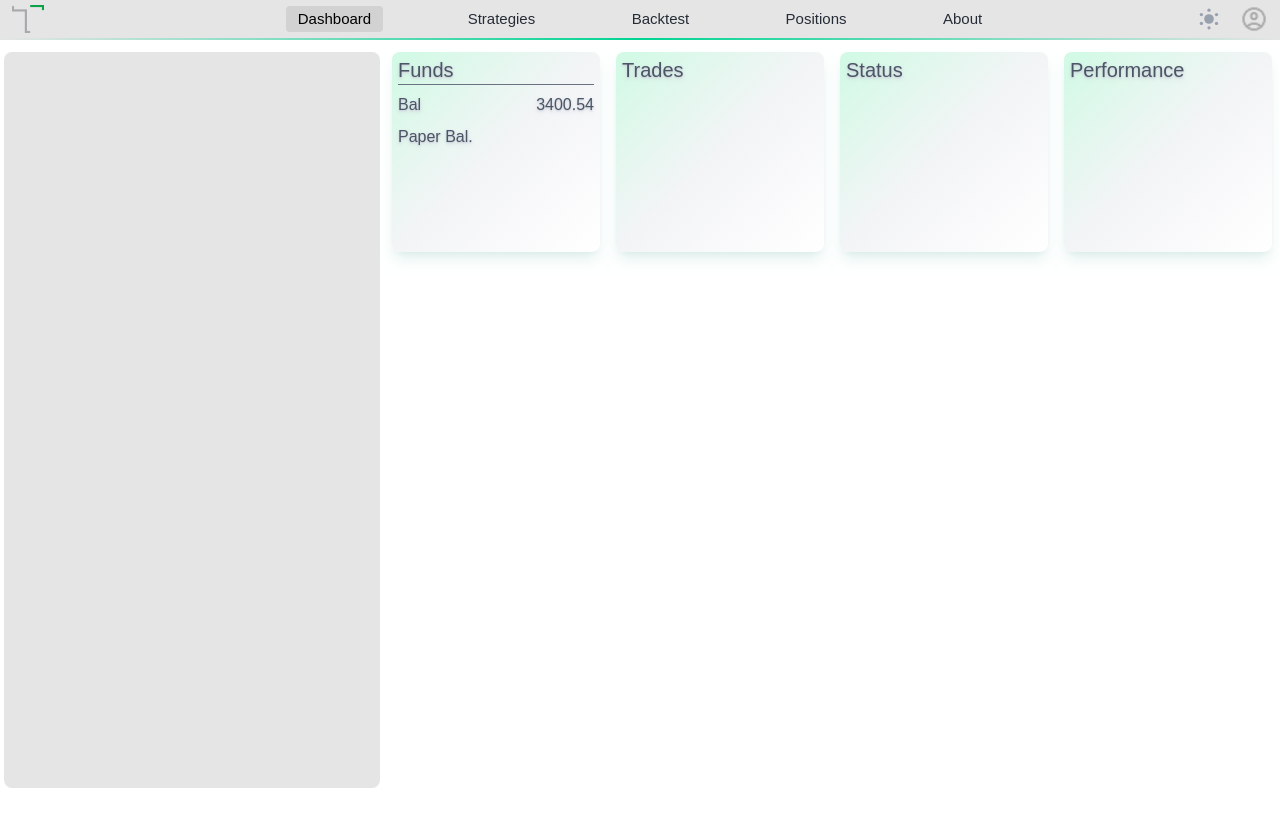
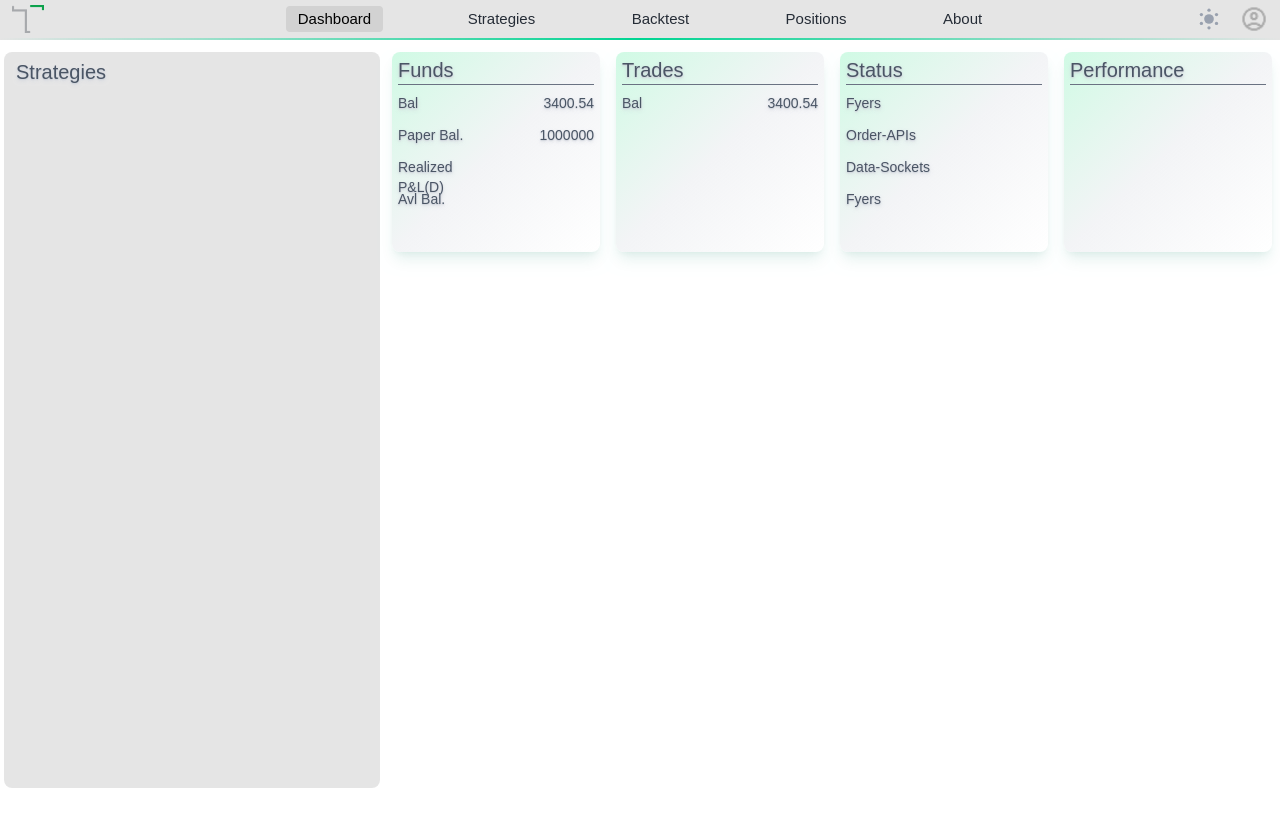
Before and after one commit to ASHISHX07/VENN-FE, a React (Vite) app: page / in a window 1280 px wide. Shown: the top 826 px of the page. Built offline with nearby package versions, Linux system fonts and the light colour scheme.

Commit message:
minor UI change in strategiesSideBar

```diff
--- a/src/components/StrategiesSideBar.jsx
+++ b/src/components/StrategiesSideBar.jsx
@@ -4,8 +4,8 @@ const StrategiesSideBar = () => {
   return (
     <div className='w-full h-[calc(100vh-3rem)] py-2 px-1 box-border'>
       <div className='w-full h-full backdrop-blur-md bg-[rgba(0,0,0,0.1)] dark:bg-[rgba(255,255,255,0.1)] transition-all duration-300 rounded-lg'>
-        <div className=''>
-
+        <div className='flex relative w-full h-10 justify-start items-center px-3 box-border text-xl text-gray-600 dark:text-gray-300 text-shadow-gray-300 dark:text-shadow-gray-900/80 text-shadow-md transition-all duration-300'>
+          Strategies
         </div>
       </div>
     </div>
--- a/src/layouts/InfoLayout.jsx
+++ b/src/layouts/InfoLayout.jsx
@@ -4,7 +4,8 @@ import { useState } from "react";
 function InfoLayout() {
 	const [current, currentUpdater] = useState();
 
-	let price = 3400.54
+	let price = 3400.54;
+	let paperBal = 1000000.00;
 
 	return (
 		<div className="@container w-full h-auto grid sm:grid-cols-1 md:grid-cols-2 lg:grid-cols-4">
@@ -13,28 +14,28 @@ function InfoLayout() {
 					<div className="relative align-top text-gray-600 dark:text-gray-300 text-shadow-gray-300/80 dark:text-shadow-gray-900/80 text-shadow-md max-sm:text-sm md:text-lg lg:text-xl transition-all duration-300 border-b border-gray-500">Funds</div>
 					<div className="w-full h-2"></div>
 					<div className="grid grid-cols-2 w-full h-fit gap-2">
-						<div className="flex w-full h-6 text-gray-600 dark:text-gray-300 text-shadow-gray-300/80 dark:text-shadow-gray-900/80 text-shadow-md transition-all duration-300">
+						<div className="flex w-full h-6 text-sm text-gray-600 dark:text-gray-300 text-shadow-gray-300/80 dark:text-shadow-gray-900/80 text-shadow-md transition-all duration-300">
 							Bal
 						</div>
-						<div className="flex w-full h-6 relative justify-end text-md text-gray-600 dark:text-gray-300 text-shadow-gray-300/80 dark:text-shadow-gray-900/80 text-shadow-md transition-all duration-300">
+						<div className="flex w-full h-6 text-sm relative justify-end text-gray-600 dark:text-gray-300 text-shadow-gray-300/80 dark:text-shadow-gray-900/80 text-shadow-md transition-all duration-300">
 							{price}
 						</div>
-						<div className="flex w-full h-6 text-gray-600 dark:text-gray-300 text-shadow-gray-300/80 dark:text-shadow-gray-900/80 text-shadow-md transition-all duration-300">
+						<div className="flex w-full h-6 text-sm text-gray-600 dark:text-gray-300 text-shadow-gray-300/80 dark:text-shadow-gray-900/80 text-shadow-md transition-all duration-300">
 							Paper Bal.
 						</div>
-						<div className="flex w-full h-6 relative text-gray-600 dark:text-gray-300 text-shadow-gray-300/80 dark:text-shadow-gray-900/80 text-shadow-md transition-all duration-300">
+						<div className="flex w-full h-6 text-sm relative justify-end text-gray-600 dark:text-gray-300 text-shadow-gray-300/80 dark:text-shadow-gray-900/80 text-shadow-md transition-all duration-300">
+							{paperBal}
+						</div>
+						<div className="flex w-full h-6 text-sm text-gray-600 dark:text-gray-300 text-shadow-gray-300/80 dark:text-shadow-gray-900/80 text-shadow-md transition-all duration-300">
+							Realized P&L(D)
+						</div>
+						<div className="flex w-full h-6 text-sm relative justify-end text-gray-600 dark:text-gray-300 text-shadow-gray-300/80 dark:text-shadow-gray-900/80 text-shadow-md transition-all duration-300">
 
 						</div>
-						<div className="flex w-full h-6 text-gray-600 dark:text-gray-300 text-shadow-gray-300/80 dark:text-shadow-gray-900/80 text-shadow-md transition-all duration-300">
-
+						<div className="flex w-full h-6 text-sm text-gray-600 dark:text-gray-300 text-shadow-gray-300/80 dark:text-shadow-gray-900/80 text-shadow-md transition-all duration-300">
+							Avl Bal.
 						</div>
-						<div className="flex w-full h-6 relative text-gray-600 dark:text-gray-300 text-shadow-gray-300/80 dark:text-shadow-gray-900/80 text-shadow-md transition-all duration-300">
-
-						</div>
-						<div className="flex w-full h-6 text-gray-600 dark:text-gray-300 text-shadow-gray-300/80 dark:text-shadow-gray-900/80 text-shadow-md transition-all duration-300">
-
-						</div>
-						<div className="flex w-full h-6 relative text-gray-600 dark:text-gray-300 text-shadow-gray-300/80 dark:text-shadow-gray-900/80 text-shadow-md transition-all duration-300">
+						<div className="flex w-full h-6 text-sm relative justify-end text-gray-600 dark:text-gray-300 text-shadow-gray-300/80 dark:text-shadow-gray-900/80 text-shadow-md transition-all duration-300">
 
 						</div>
 					</div>
@@ -42,25 +43,53 @@ function InfoLayout() {
 			</div>
 			<div className="flex relative justify-center items-center-safe p-2 max-w-full w-auto h-auto box-border">
 				<div className="relative flex-col box-border p-1 px-1.5 w-full h-50 justify-center items-center bg-linear-to-tl from-transparent via-gray-100 to-emerald-100 dark:via-gray-900 dark:to-emerald-900 shadow-emerald-700 dark:shadow-emerald-300 shadow-lg/10 rounded-lg transition-colors duration-300">
-					<div className="relative align-top text-gray-600 dark:text-gray-300 text-shadow-gray-300/80 dark:text-shadow-gray-900/80 text-shadow-md max-sm:text-sm md:text-lg lg:text-xl transition-all duration-300">Trades</div>
+					<div className="relative align-top text-gray-600 dark:text-gray-300 text-shadow-gray-300/80 dark:text-shadow-gray-900/80 text-shadow-md max-sm:text-sm md:text-lg lg:text-xl transition-all duration-300 border-b border-gray-500">Trades</div>
 					<div className="w-full h-2"></div>
-					<div className="grid grid-cols-2 w-full h-fit">
-
+					<div className="grid grid-cols-2 w-full h-fit gap-2">
+						<div className="flex w-full h-6 text-sm text-gray-600 dark:text-gray-300 text-shadow-gray-300/80 dark:text-shadow-gray-900/80 text-shadow-md transition-all duration-300">
+							Bal
+						</div>
+						<div className="flex w-full h-6 text-sm relative justify-end text-gray-600 dark:text-gray-300 text-shadow-gray-300/80 dark:text-shadow-gray-900/80 text-shadow-md transition-all duration-300">
+							{price}
+						</div>
 					</div>
 				</div>
 			</div>
 			<div className="flex relative justify-center items-center-safe p-2 max-w-full w-auto h-auto box-border">
 				<div className="relative flex-col box-border p-1 px-1.5 w-full h-50 justify-center items-center bg-linear-to-tl from-transparent via-gray-100 to-emerald-100 dark:via-gray-900 dark:to-emerald-900 shadow-emerald-700 dark:shadow-emerald-300 shadow-lg/10 rounded-lg transition-colors duration-300">
-					<div className="relative align-top text-gray-600 dark:text-gray-300 text-shadow-gray-300/80 dark:text-shadow-gray-900/80 text-shadow-md max-sm:text-sm md:text-lg lg:text-xl transition-all duration-300">Status</div>
+					<div className="relative align-top text-gray-600 dark:text-gray-300 text-shadow-gray-300/80 dark:text-shadow-gray-900/80 text-shadow-md max-sm:text-sm md:text-lg lg:text-xl transition-all duration-300 border-b border-gray-500">Status</div>
 					<div className="w-full h-2"></div>
-					<div className="grid grid-cols-2 w-full h-fit">
+					<div className="grid grid-cols-2 w-full h-fit gap-2">
+						<div className="flex w-full h-6 text-sm text-gray-600 dark:text-gray-300 text-shadow-gray-300/80 dark:text-shadow-gray-900/80 text-shadow-md transition-all duration-300">
+							Fyers
+						</div>
+						<div className="flex w-full h-6 text-sm relative justify-end text-gray-600 dark:text-gray-300 text-shadow-gray-300/80 dark:text-shadow-gray-900/80 text-shadow-md transition-all duration-300">
 
+						</div>
+						<div className="flex w-full h-6 text-sm text-gray-600 dark:text-gray-300 text-shadow-gray-300/80 dark:text-shadow-gray-900/80 text-shadow-md transition-all duration-300">
+							Order-APIs
+						</div>
+						<div className="flex w-full h-6 text-sm relative justify-end text-gray-600 dark:text-gray-300 text-shadow-gray-300/80 dark:text-shadow-gray-900/80 text-shadow-md transition-all duration-300">
+
+						</div>
+						<div className="flex w-full h-6 text-sm text-gray-600 dark:text-gray-300 text-shadow-gray-300/80 dark:text-shadow-gray-900/80 text-shadow-md transition-all duration-300">
+							Data-Sockets
+						</div>
+						<div className="flex w-full h-6 text-sm relative justify-end text-gray-600 dark:text-gray-300 text-shadow-gray-300/80 dark:text-shadow-gray-900/80 text-shadow-md transition-all duration-300">
+
+						</div>
+						<div className="flex w-full h-6 text-sm text-gray-600 dark:text-gray-300 text-shadow-gray-300/80 dark:text-shadow-gray-900/80 text-shadow-md transition-all duration-300">
+							Fyers
+						</div>
+						<div className="flex w-full h-6 text-sm relative justify-end text-gray-600 dark:text-gray-300 text-shadow-gray-300/80 dark:text-shadow-gray-900/80 text-shadow-md transition-all duration-300">
+
+						</div>
 					</div>
 				</div>
 			</div>
 			<div className="flex relative justify-center items-center-safe p-2 max-w-full w-auto h-auto box-border">
 				<div className="relative flex-col box-border p-1 px-1.5 w-full h-50 justify-center items-center bg-linear-to-tl from-transparent via-gray-100 to-emerald-100 dark:via-gray-900 dark:to-emerald-900 shadow-emerald-700 dark:shadow-emerald-300 shadow-lg/10 rounded-lg transition-colors duration-300">
-					<div className="relative align-top text-gray-600 dark:text-gray-300 text-shadow-gray-300/80 dark:text-shadow-gray-900/80 text-shadow-md max-sm:text-sm md:text-lg lg:text-xl transition-all duration-300">Performance</div>
+					<div className="relative align-top text-gray-600 dark:text-gray-300 text-shadow-gray-300/80 dark:text-shadow-gray-900/80 text-shadow-md max-sm:text-sm md:text-lg lg:text-xl transition-all duration-300 border-b border-gray-500">Performance</div>
 					<div className="w-full h-2"></div>
 					<div className="grid grid-cols-2 w-full h-fit">
 
```
